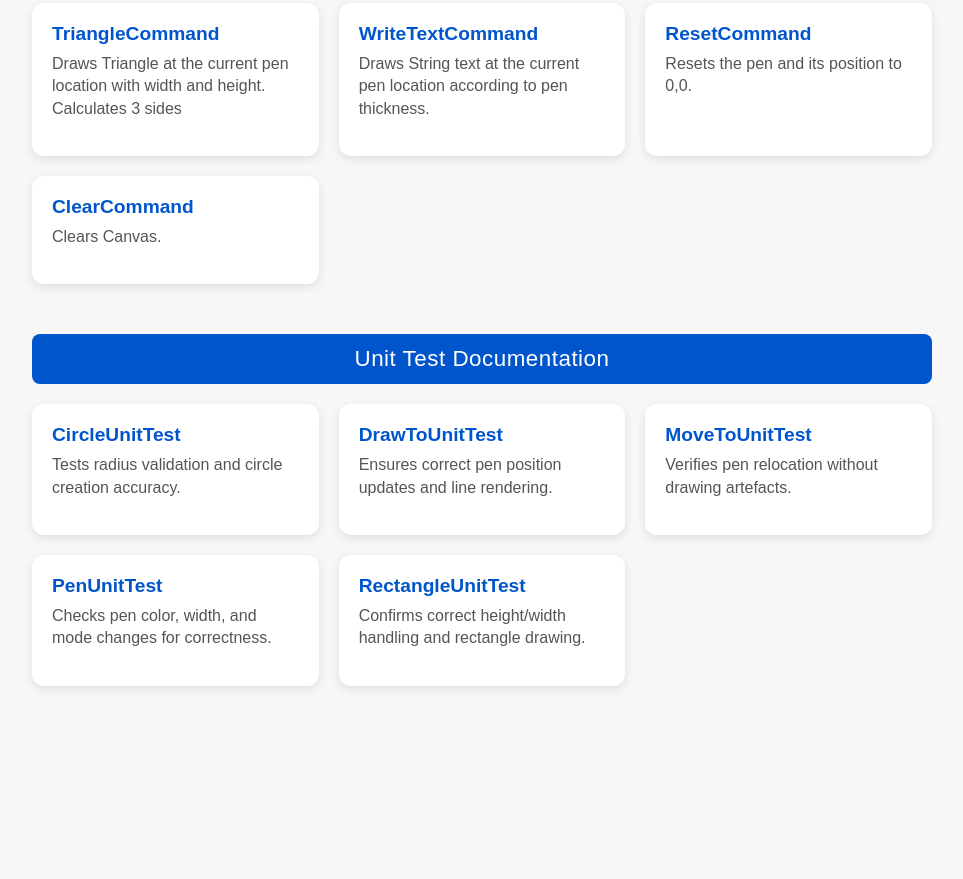
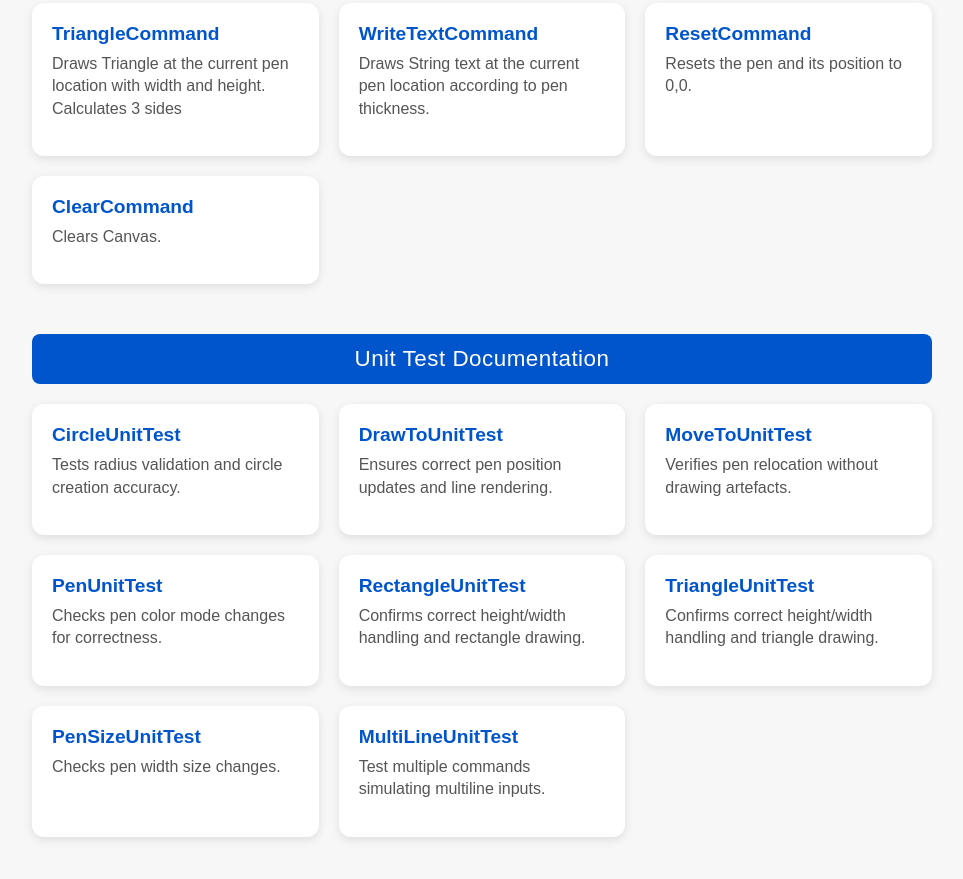
Before and after one commit to AayamRegmi/BOOSE_Interpreter_Documentation, a plain HTML site: page index.html in a window 1280 px wide. Shown: the part 750-1629 px from the top of the page, without its empty margins (158-1121 px from the left). Before the commit the page ends 1534 px from the top, so only its background shows below. Drawn offline with Linux system fonts and the light colour scheme.

Commit message:
part 1 documentations update

```diff
--- a/index.html
+++ b/index.html
@@ -178,13 +178,28 @@
 
             <div class="card">
                 <a href="PenUnitTest.html">PenUnitTest</a>
-                <p>Checks pen color, width, and mode changes for correctness.</p>
+                <p>Checks pen color mode changes for correctness.</p>
             </div>
 
             <div class="card">
                 <a href="RectangleUnitTest.html">RectangleUnitTest</a>
                 <p>Confirms correct height/width handling and rectangle drawing.</p>
             </div>
+
+             <div class="card">
+                <a href="TriangleUnitTest.html">TriangleUnitTest</a>
+                <p>Confirms correct height/width handling and triangle drawing.</p>
+            </div>
+
+             <div class="card">
+                <a href="PenSizeUnitTest.html">PenSizeUnitTest</a>
+                <p>Checks pen width size changes.</p>
+            </div>
+
+             <div class="card">
+                <a href="MultiLineUnitTest.html">MultiLineUnitTest</a>
+                <p>Test multiple commands simulating multiline inputs.</p>
+            </div>
         </div>
     </div>
 
```
